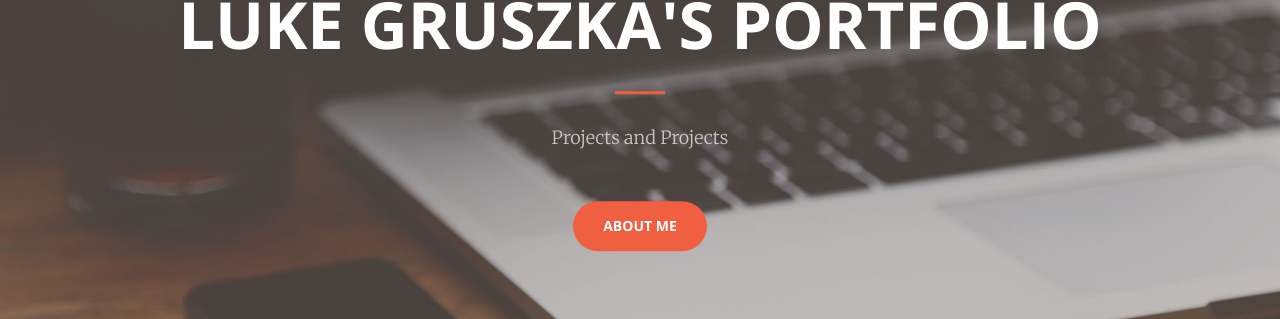
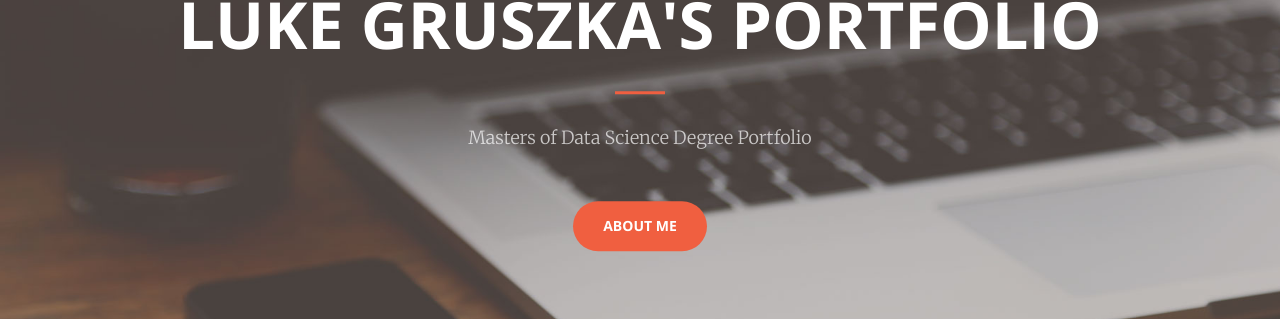
Before and after one commit to SudoZyphr/sudozyphr.github.io, a Jekyll site: the page built from index.html, in a window 1280 px wide and 900 px high. Shown: the part 330-649 px from the top of the window. Built offline with Jekyll 4.4.1, drawn with Linux system fonts in a browser that asks for light colours.

Commit message:
Adding Project and Information about the site

```diff
--- a/_includes/header.html
+++ b/_includes/header.html
@@ -3,7 +3,7 @@
         <div class="header-content-inner">
             <h1>Luke Gruszka's Portfolio</h1>
             <hr>
-            <p>Projects and Projects</p>
+            <p>Masters of Data Science Degree Portfolio</p>
             <a href="#about" class="btn btn-primary btn-xl page-scroll">About Me</a>
         </div>
     </div>
--- a/_includes/portfolio.html
+++ b/_includes/portfolio.html
@@ -31,7 +31,7 @@
                     </div>
                 </a>
             </div>
-            <div class="col-lg-4 col-sm-6">
+            <!-- <div class="col-lg-4 col-sm-6">
                 <a href="#" class="portfolio-box">
                     <img src="img/portfolio/3.jpg" class="img-responsive" alt="">
                     <div class="portfolio-box-caption">
@@ -90,7 +90,7 @@
                         </div>
                     </div>
                 </a>
-            </div>
+            </div> -->
         </div>
     </div>
 </section>
```
